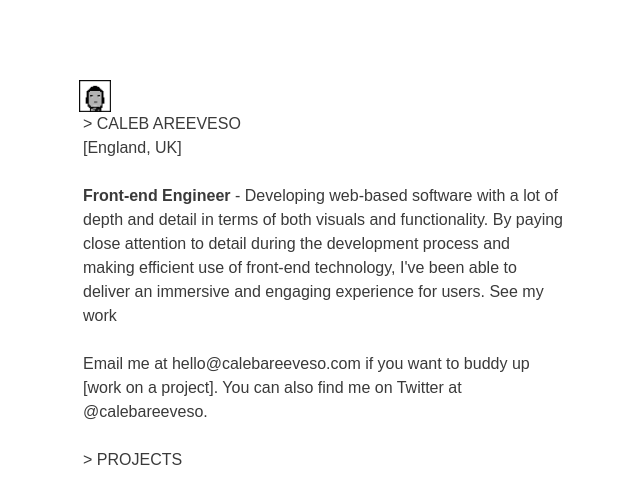
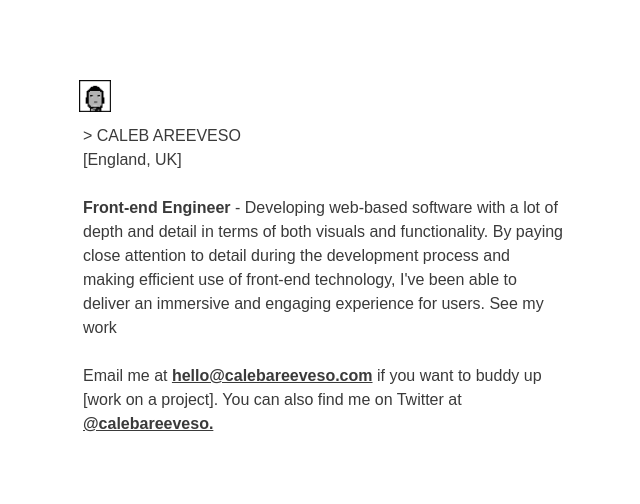
Before and after one commit to calebareeveso/calebareeveso.com, a Next.js app: page / in a window 1280 px wide. Shown: the top 504 px of the page, without its empty margins (317-957 px from the left). Built offline with nearby package versions, Linux system fonts and the light colour scheme; a web font is replaced by a local one.

Commit message:
feat: add main content

```diff
--- a/components/about/index.js
+++ b/components/about/index.js
@@ -13,8 +13,23 @@ export default function Index(props) {
       </h2>
       <br />
       <h3>
-        Email me at hello@calebareeveso.com if you want to buddy up [work on a
-        project]. You can also find me on Twitter at @calebareeveso.
+        Email me at{" "}
+        <u>
+          <b>
+            <Link href="mailto:hello@calebareeveso.com">
+              hello@calebareeveso.com
+            </Link>
+          </b>
+        </u>{" "}
+        if you want to buddy up [work on a project]. You can also find me on
+        Twitter at{" "}
+        <u>
+          <b>
+            <Link href="https://twitter.com/calebareeveso" target={"_blank"}>
+              @calebareeveso.
+            </Link>
+          </b>
+        </u>
       </h3>
     </div>
   );
--- a/components/header/index.js
+++ b/components/header/index.js
@@ -4,7 +4,7 @@ import Image from "next/image";
 export default function Index(props) {
   return (
     <header className="mt-10 sm:mt-20">
-      <div className="h-[1.5rem] w-[1.5rem] mb-2 sm:mb-0 sm:w-[2rem] sm:h-[2rem] -ml-1 relative">
+      <div className="h-[2rem] w-[2rem] mb-2 sm:mb-3 sm:w-[2rem] sm:h-[2rem] -ml-1 relative">
         <Image
           src={"/static/images/calebareveso_avatar.png"}
           layout={"fill"}
--- a/components/projects/index.js
+++ b/components/projects/index.js
@@ -2,5 +2,5 @@ import Link from "next/link";
 import React from "react";
 
 export default function Index(props) {
-  return <div>{">"} PROJECTS</div>;
+  return <div>{/* {">"} PROJECTS */}</div>;
 }
```
